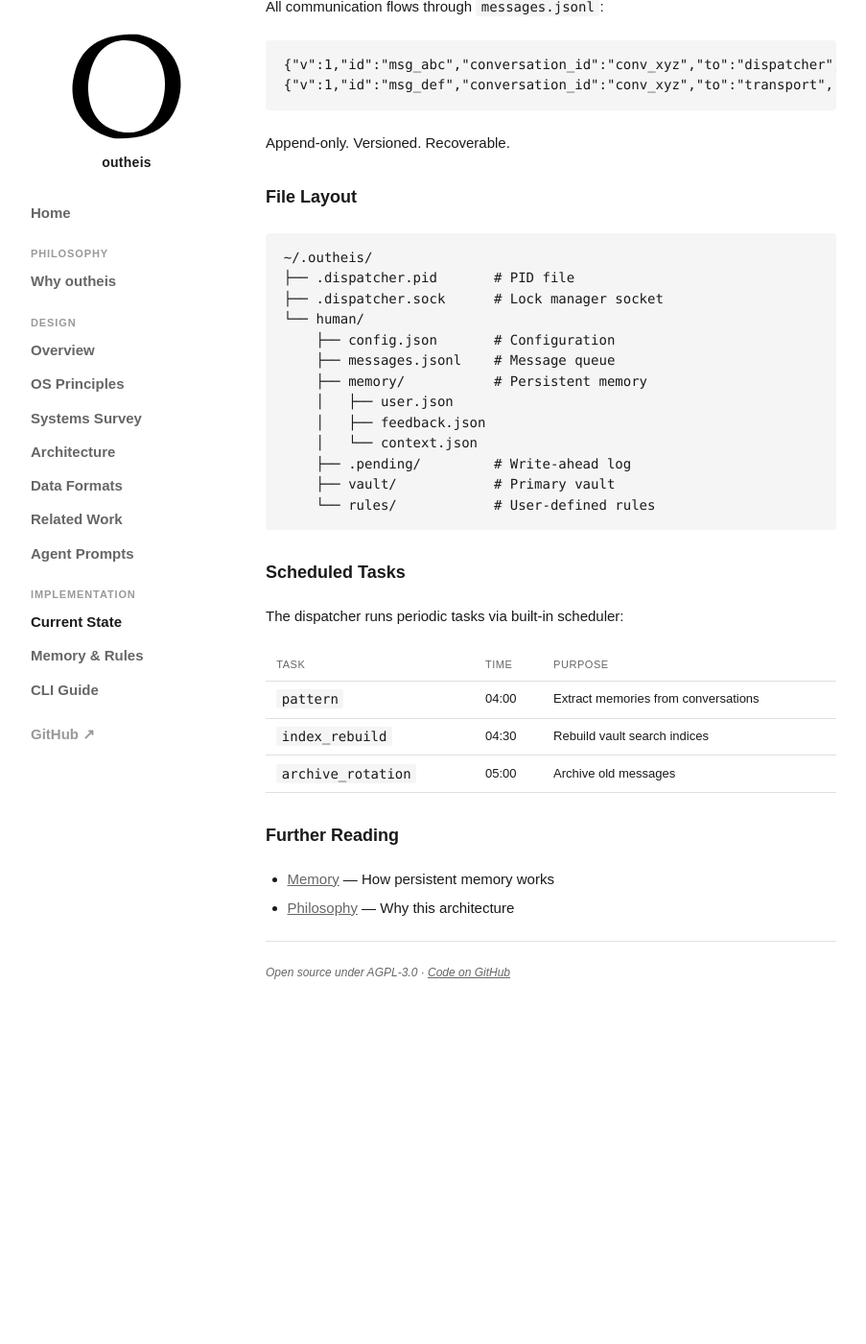
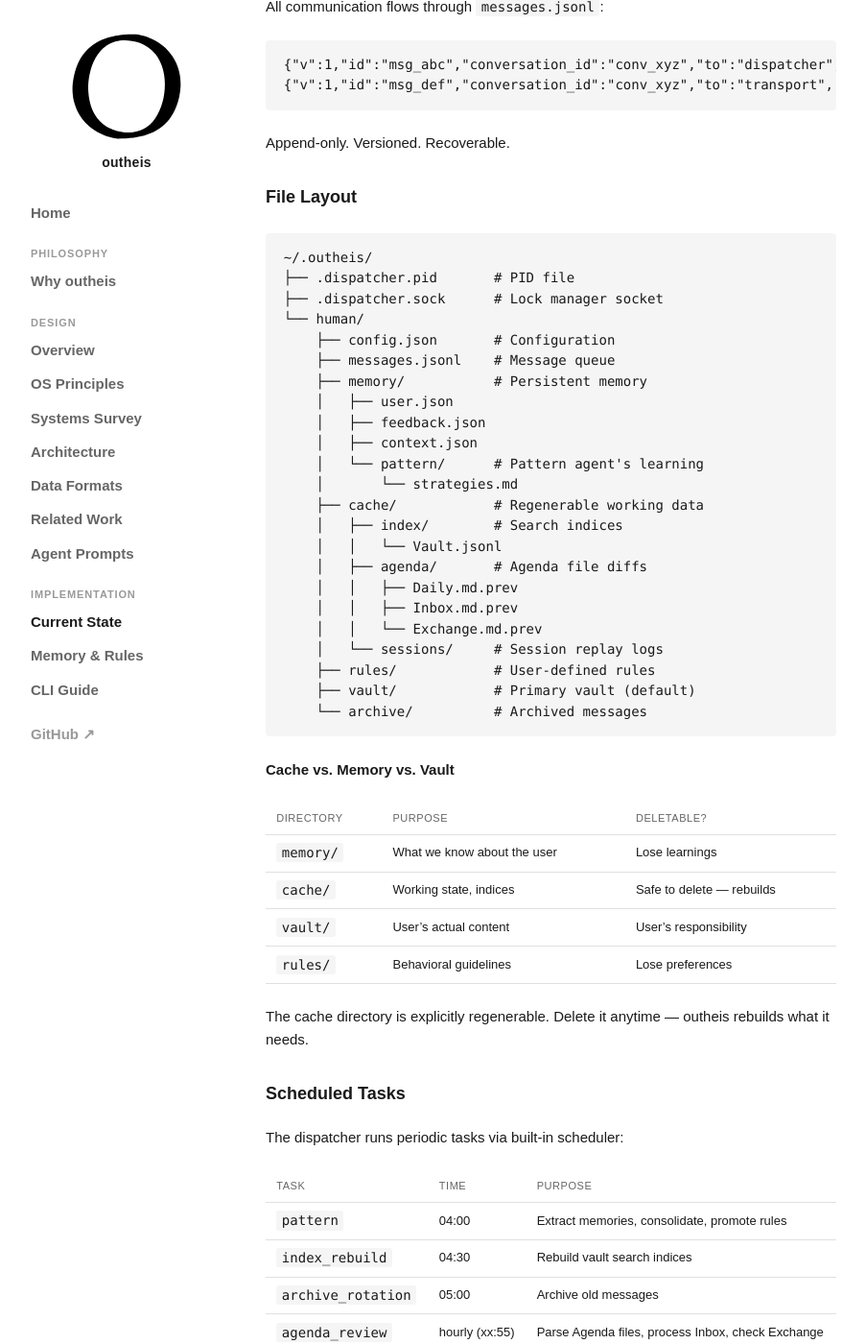
Before and after one commit to outheis-labs/outheis-docs, a Jekyll site: the page built from html/implementation/architecture.md, in a window 1280 px wide and 1400 px high, scrolled down 2349 px. Shown: the whole window at 96% size, without its empty margins (188-1091 px from the left). Built offline with Jekyll 4.4.1, drawn with Linux system fonts in a browser that asks for light colours; some web fonts are replaced; before the commit the page ends 3417 px from its top, so only the background shows below that; some of the changed text lies outside the part shown.

Commit message:
docs: add cache directory structure, update scheduled tasks
- Cache directory: index, agenda diffs, sessions
- Cache vs Memory vs Vault explanation
- Added agenda_review, action_tasks, session_summary to scheduled tasks
- Link to Agenda documentation

````diff
--- a/html/implementation/architecture.md
+++ b/html/implementation/architecture.md
@@ -119,11 +119,32 @@ Append-only. Versioned. Recoverable.
     ├── memory/           # Persistent memory
     │   ├── user.json
     │   ├── feedback.json
-    │   └── context.json
-    ├── .pending/         # Write-ahead log
-    ├── vault/            # Primary vault
-    └── rules/            # User-defined rules
+    │   ├── context.json
+    │   └── pattern/      # Pattern agent's learning
+    │       └── strategies.md
+    ├── cache/            # Regenerable working data
+    │   ├── index/        # Search indices
+    │   │   └── Vault.jsonl
+    │   ├── agenda/       # Agenda file diffs
+    │   │   ├── Daily.md.prev
+    │   │   ├── Inbox.md.prev
+    │   │   └── Exchange.md.prev
+    │   └── sessions/     # Session replay logs
+    ├── rules/            # User-defined rules
+    ├── vault/            # Primary vault (default)
+    └── archive/          # Archived messages
 ```
+
+### Cache vs. Memory vs. Vault
+
+| Directory | Purpose | Deletable? |
+|-----------|---------|------------|
+| `memory/` | What we know about the user | Lose learnings |
+| `cache/` | Working state, indices | Safe to delete — rebuilds |
+| `vault/` | User's actual content | User's responsibility |
+| `rules/` | Behavioral guidelines | Lose preferences |
+
+The cache directory is explicitly regenerable. Delete it anytime — outheis rebuilds what it needs.
 
 ## Scheduled Tasks
 
@@ -131,11 +152,15 @@ The dispatcher runs periodic tasks via built-in scheduler:
 
 | Task | Time | Purpose |
 |------|------|---------|
-| `pattern` | 04:00 | Extract memories from conversations |
+| `pattern` | 04:00 | Extract memories, consolidate, promote rules |
 | `index_rebuild` | 04:30 | Rebuild vault search indices |
 | `archive_rotation` | 05:00 | Archive old messages |
+| `agenda_review` | hourly (xx:55) | Parse Agenda files, process Inbox, check Exchange |
+| `action_tasks` | every 15 min | Run due scheduled tasks |
+| `session_summary` | every 6 hours | Extract session insights |
 
 ## Further Reading
 
 - [Memory](memory.md) — How persistent memory works
+- [Agenda](agenda.md) — Time management with Daily, Inbox, Exchange
 - [Philosophy](../philosophy/) — Why this architecture
````
Also changed, not shown: docs/implementation/architecture.md (+30 -5 lines).
